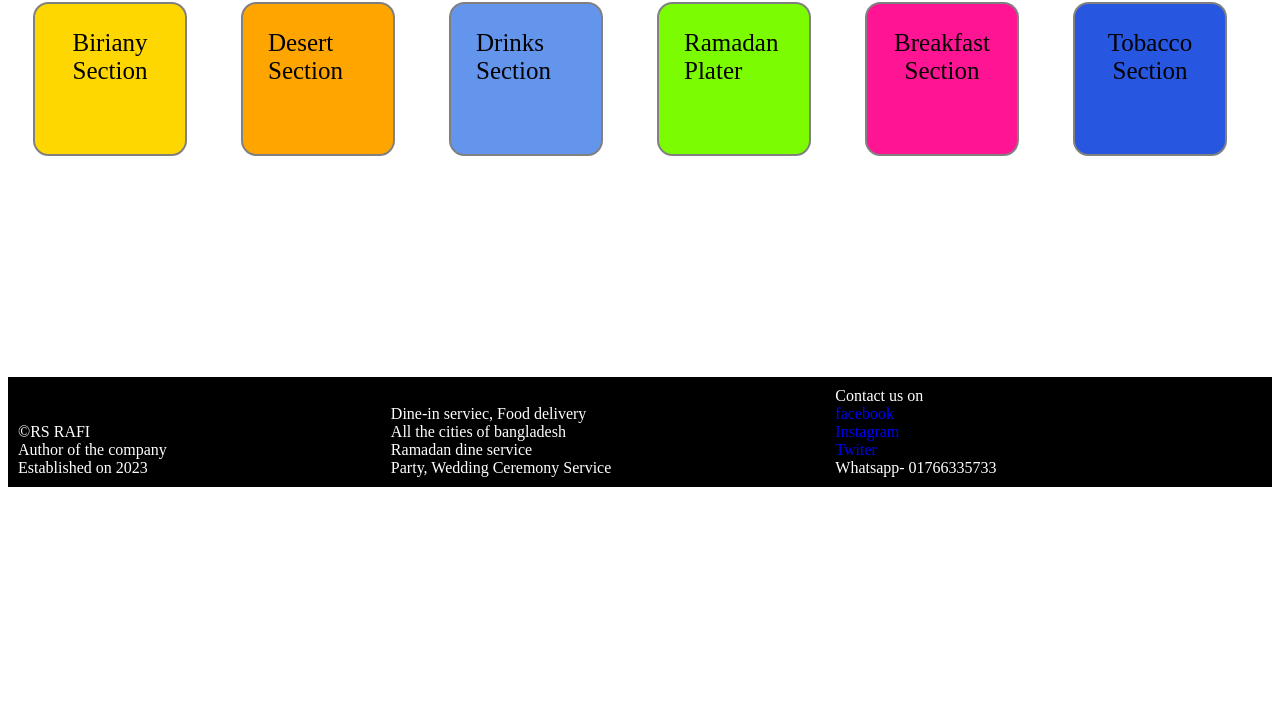
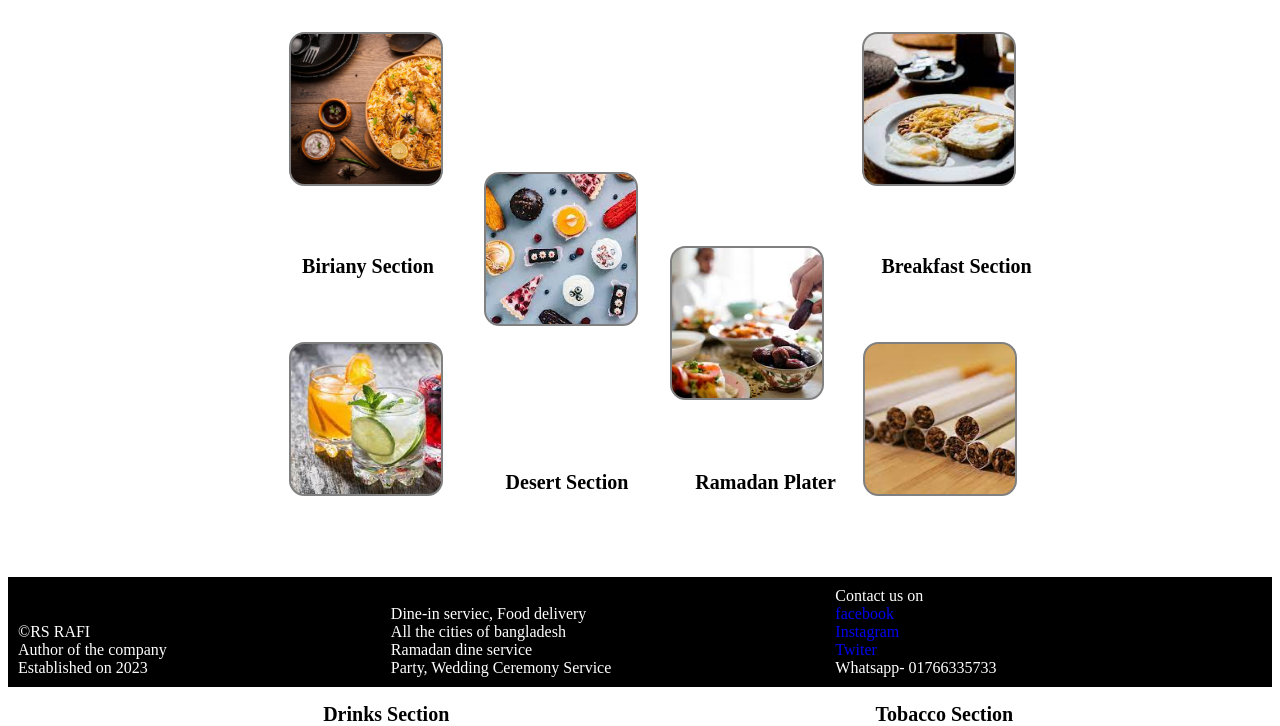
Before and after one commit to rsrafi5733/rsrafi, a plain HTML site: page index.html in a window 1280 px wide. Shown: the part 81-807 px from the top of the page. Drawn offline with Linux system fonts and the light colour scheme.

Commit message:
Add files via upload

```diff
--- a/index.html
+++ b/index.html
@@ -24,26 +24,32 @@
         </header>
         <contant>
             <div id="contant">
+
             <div id="biriany">
-                <a href="https://www.sultansdine.com" class="removeline">Biriany Section</a>
             </div>
+            <a href="www.biriany.com" class="removeline" id="biriany1"><b>Biriany Section</b></a>
+
             <div id="desert">
-                <a href="www.desert.com" class="removeline">Desert Section</a>
             </div>
+            <a href="www.desert.com" class="removeline" id="desert1"><b>Desert Section</b></a>
+
             <div id="drinks">
-                <a href="www.drinks.com" class="removeline">Drinks Section</a>
             </div>
+            <a href="www.drinks.com" class="removeline" id="drinks1"><b>Drinks Section</b></a>
+
             <div id="Ramadandish">
-                <a href="www.ramadanplater.com" class="removeline">Ramadan Plater</a>
             </div>
+            <a href="www.ramadanplater.com" class="removeline" id="ramadandish1"><b>Ramadan Plater</b></a>
+
             <div id="Breakfast">
-                <a href="www.breakfast.com" class="removeline">Breakfast Section</a>
             </div>
+            <a href="www.breakfast.com" class="removeline" id="breakfast1"><b>Breakfast Section</b></a>
+
             <div id="Tobacco">
-                <a href="www.toabco.com" class="removeline">Tobacco Section</a>
             </div>
+            <a href="www.toabco.com" class="removeline" id="tobacco1"><b>Tobacco Section</b></a>
+
             </div>
-        </contant>
         <footer>
             <div class="author">
                 &copy;RS RAFI<br>Author of the company<br>
--- a/style.css
+++ b/style.css
@@ -1,6 +1,10 @@
 #header{
     height:50px;
     Background-color:yellow;
+    position:fixed;
+    top:0;
+    width:100%;
+    z-index:1;
 }
 #logo{
     font-size:40px;
@@ -17,12 +21,11 @@
     font-size:22px;
 }
 #contant{
-    height:400px;
+    height:650px;
 }
 #biriany{
     height:100px;
     width:100px;
-    background-color:gold;
     display:inline-block;
     padding:25px;
     margin:25px;
@@ -31,44 +34,60 @@
     font-size:25px;
     border-radius:10%;
     text-decoration:none;
+    position:relative;
+    left:20vw;
+    top:10vh;
+    background-image:url(biriany.jpeg);
+    background-size:cover;
 }
 #desert{
     height:100px;
     width:100px;
-    background-color:orange;
     display:inline-block;
     margin:25px;
     padding:25px;
     border:2px solid gray;
     font-size:25px;
     border-radius:10%;
+    position:relative;
+    left:19vw;
+    top:220px;
+    background-image:url(desert.jpeg);
+    background-size:cover;
 }
 #drinks{
     height:100px;
     width:100px;
-    background-color:cornflowerblue;
     display:inline-block;
     margin:25px;
     padding:25px;
     border:2px solid gray;
     font-size:25px;
     border-radius:10%;
+    position:relative;
+    top:390px;
+    right:12.5vw;
+    background-image:url(drinks.jpeg);
+    background-size:cover;
 }
 #Ramadandish{
     height:100px;
     width:100px;
-    background-color:lawngreen;
     display:inline-block;
     margin:25px;
     padding:25px;
     border:2px solid gray;
     font-size:25px;
     border-radius:10%;
+    position:relative;
+    top:36.7vh;
+    left:1vw;
+    background-image:url(ramadan.jpeg);
+    background-size:cover;
 }
 #Breakfast{
     height:100px;
     width:100px;
-    background-color:deeppink;
     display:inline-block;
     margin:25px;
     padding:25px;
@@ -76,11 +95,15 @@
     text-align:center;
     font-size:25px;
     border-radius:10%;
+    position:relative;
+    right:3px;
+    top:10vh;
+    background-image:url(breakfast.jpeg);
+    background-size:cover;
 }
 #Tobacco{
     height:100px;
     width:100px;
-    background-color:rgb(39, 86, 224);
     display:inline-block;
     margin:25px;
     padding:25px;
@@ -89,11 +112,16 @@
     text-transform:capitalize;
     font-size:25px;
     border-radius:10%;
+    position:relative;
+    right:210px;
+    top:390px;
+    background-image:url(tobacco.jpeg);
+    background-size:cover;
 }
 .author{
     display:inline-block;
-    padding-right:200px;
-    margin:10px;
+    padding:10px;
+    margin-right:200px;
     color:white;
 }
 footer{
@@ -105,4 +133,35 @@ footer{
 .removeline{
     text-decoration:none;
     Color:black;
+    font-size:20px;
 }
+#biriany1{
+    position:absolute;
+    top:42vh;
+    left:23.6vw;
+}
+#desert1{
+    position:absolute;
+    top:69vh;
+    left:39.5vw;
+}
+#drinks1{
+    position:absolute;
+    top:98vh;
+    right:64.9vw;
+}
+#ramadandish1{
+    position:absolute;
+    top:69vh;
+    right:34.7vw;
+}
+#breakfast1{
+    position:absolute;
+    top:42vh;
+    right:19.4vw;
+}
+#tobacco1{
+    position:absolute;
+    top:98vh;
+    left:68.4vw;
+}
```
Also changed, not shown: biriany.jpeg (added), breakfast.jpeg (added), desert.jpeg (added), drinks.jpeg (added), ramadan.jpeg (added), tobacco.jpeg (added).
